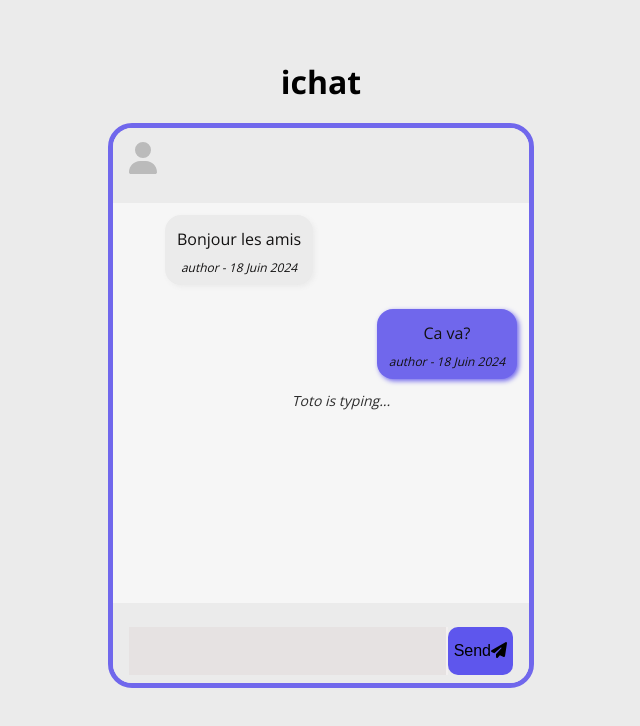
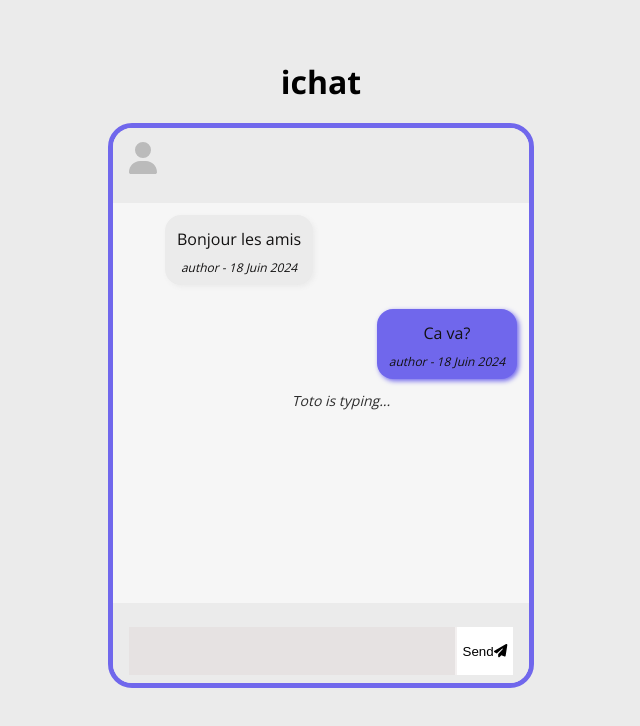
Before and after one commit to elhadjtall/NODE_JS_SOCKETS, a React (Vite) app: page / in a window 1280 px wide. Shown: the top 726 px of the page, without its empty margins (319-959 px from the left). Built offline with nearby package versions, Linux system fonts and the light colour scheme.

Commit message:
Ajout du CSS

```diff
--- a/src/App.css
+++ b/src/App.css
@@ -115,27 +115,16 @@ body {
   background-color: #e6e2e2;
 }
 
-.sendButton {
-  border: none;
-  background-color: #5e56ed;
-  color: #7e7e7e;
-  font-size: 32px;
-  cursor: pointer;
-}
-
 .vDivider {
   width: 2px;
   height: 48px;
   background-color: #f3f0f0;
 }
+.sendButton {
+  background-color: white;
+  border: 0;
+}
 
 .sendButton:hover {
-  background-color: #4f35e6;
+  background-color: #624be4;
 }
-
-.messageButton {
-  border: none;
-  background-color: #5e56ed;
-  font-size: 16px;
-  border-radius: 10px ;
-}
--- a/src/App.jsx
+++ b/src/App.jsx
@@ -37,7 +37,7 @@ function App() {
           value=""
           maxLength="100"/>
           <div className="vDivider"></div>
-          <button type="submit" className="messageButton">Send<FontAwesomeIcon icon={faPaperPlane}/></button>
+          <button type="submit" className="sendButton">Send<FontAwesomeIcon icon={faPaperPlane}/></button>
         </form>
 
       </div>
```
